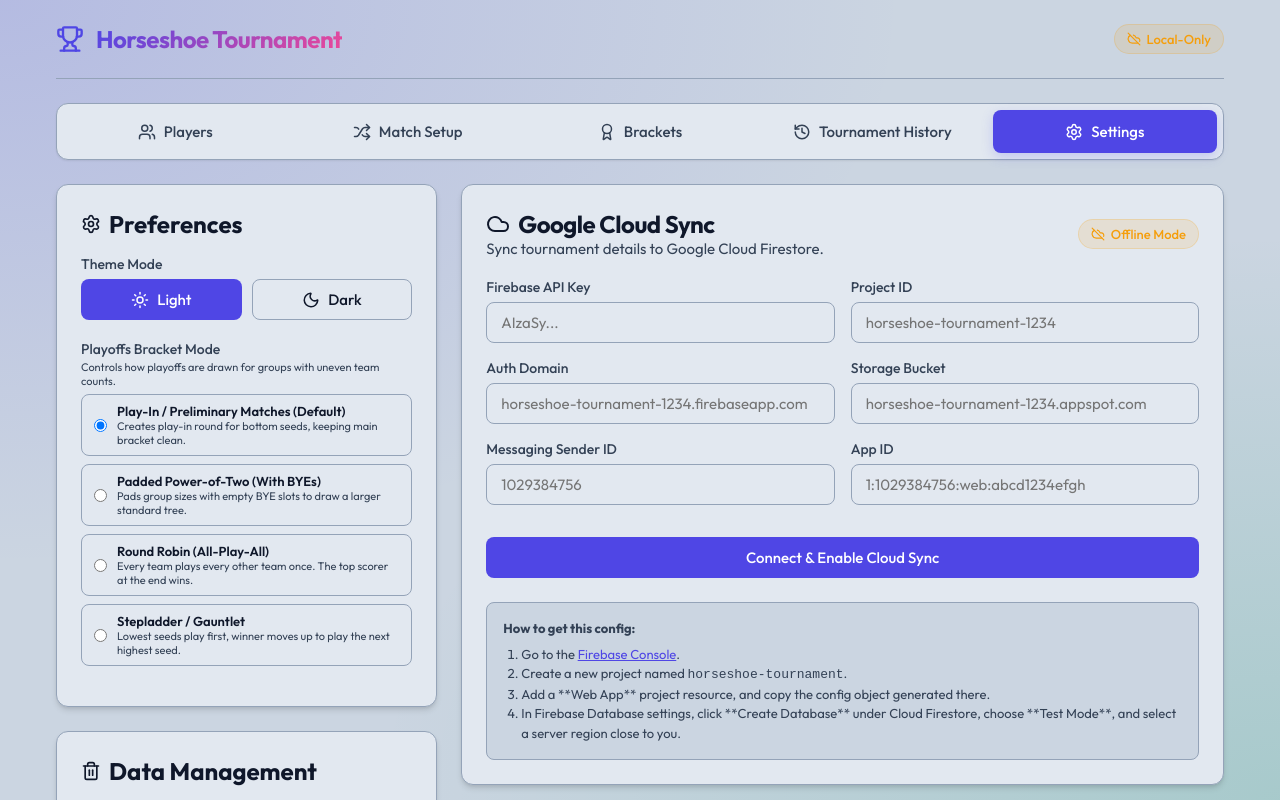
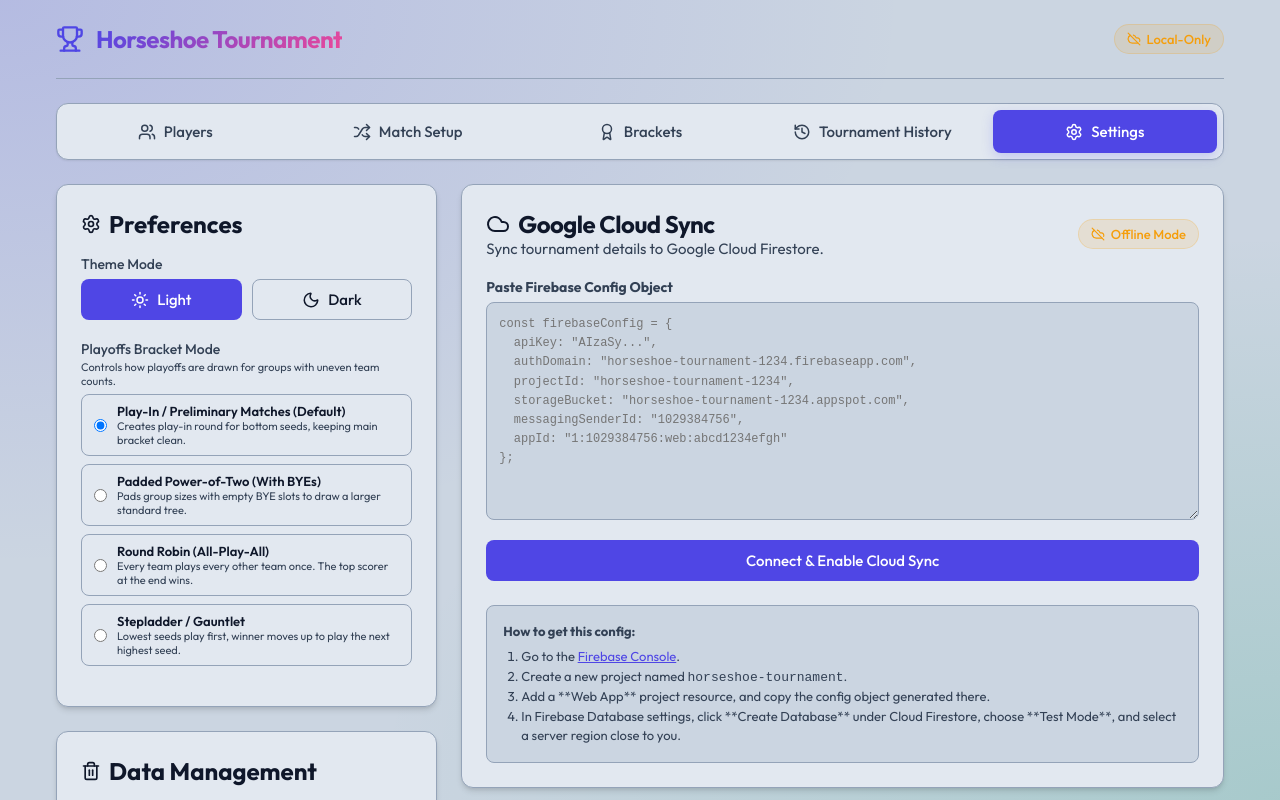
Before and after one commit to yardik/tourny-planner, a React (Vite) app: page / in a window 1280 px wide. Both pictures are taken after a click on the button "Settings". Shown: the top 800 px of the page. Built offline with nearby package versions, Linux system fonts and the light colour scheme.

Commit message:
Replace individual Firebase inputs with a single pasteable textarea config parser

```diff
--- a/src/components/Settings.jsx
+++ b/src/components/Settings.jsx
@@ -21,12 +21,7 @@
   const [syncInfo, setSyncInfo] = useState({ status: "offline-only", error: "" });
 
   // Firebase configuration state
-  const [apiKey, setApiKey] = useState("");
-  const [authDomain, setAuthDomain] = useState("");
-  const [projectId, setProjectId] = useState("");
-  const [storageBucket, setStorageBucket] = useState("");
-  const [messagingSenderId, setMessagingSenderId] = useState("");
-  const [appId, setAppId] = useState("");
+  const [configText, setConfigText] = useState("");
 
   const [isSaving, setIsSaving] = useState(false);
   const [saveSuccess, setSaveSuccess] = useState(false);
@@ -44,12 +39,7 @@
   useEffect(() => {
     const config = db.getFirebaseConfig();
     if (config) {
-      setApiKey(config.apiKey || "");
-      setAuthDomain(config.authDomain || "");
-      setProjectId(config.projectId || "");
-      setStorageBucket(config.storageBucket || "");
-      setMessagingSenderId(config.messagingSenderId || "");
-      setAppId(config.appId || "");
+      setConfigText(JSON.stringify(config, null, 2));
     }
   }, []);
 
@@ -64,23 +54,45 @@
     db.setBracketMethod(newMethod);
   };
 
+  // Parsing helper to extract keys from pasted text (regex support for JS objects and standard JSON)
+  const parseFirebaseConfig = (text) => {
+    if (!text) return null;
+
+    // Try standard JSON first
+    try {
+      const clean = text.trim();
+      if (clean.startsWith("{") && clean.endsWith("}")) {
+        return JSON.parse(clean);
+      }
+    } catch (e) {
+      // Continue to regex parser if JSON parsing fails
+    }
+
+    const keys = ["apiKey", "authDomain", "projectId", "storageBucket", "messagingSenderId", "appId"];
+    const result = {};
+
+    keys.forEach(key => {
+      // Regex matches: key name, colon or equals sign, and quoted values
+      const regex = new RegExp(`['"]?${key}['"]?\\s*[:=]\\s*['"]([^'"]+)['"]`, "i");
+      const match = text.match(regex);
+      if (match && match[1]) {
+        result[key] = match[1].trim();
+      }
+    });
+
+    return Object.keys(result).length > 0 ? result : null;
+  };
+
   // Save Firebase settings
   const handleSaveFirebase = async (e) => {
     e.preventDefault();
     setIsSaving(true);
     setSaveSuccess(false);
 
-    const config = {
-      apiKey: apiKey.trim(),
-      authDomain: authDomain.trim(),
-      projectId: projectId.trim(),
-      storageBucket: storageBucket.trim(),
-      messagingSenderId: messagingSenderId.trim(),
-      appId: appId.trim()
-    };
+    const config = parseFirebaseConfig(configText);
 
-    if (!config.projectId) {
-      alert("Project ID is required to enable Firebase.");
+    if (!config || !config.projectId || !config.apiKey) {
+      alert("Could not parse a valid Firebase Configuration. Make sure you paste the config object containing at least 'apiKey' and 'projectId'.");
       setIsSaving(false);
       return;
     }
@@ -97,12 +109,7 @@
   const handleDisconnectFirebase = async () => {
     if (window.confirm("Are you sure you want to stop syncing with Firebase? The app will return to offline-only LocalStorage mode.")) {
       await db.clearFirebaseConfig();
-      setApiKey("");
-      setAuthDomain("");
-      setProjectId("");
-      setStorageBucket("");
-      setMessagingSenderId("");
-      setAppId("");
+      setConfigText("");
     }
   };
 
@@ -438,76 +445,34 @@
         )}
 
         <form onSubmit={handleSaveFirebase}>
-          <div className="form-row">
-            <div className="form-group">
-              <label className="form-label">Firebase API Key</label>
-              <input
-                type="text"
-                className="form-input"
-                value={apiKey}
-                onChange={(e) => setApiKey(e.target.value)}
-                placeholder="AIzaSy..."
-                required
-              />
-            </div>
-            <div className="form-group">
-              <label className="form-label">Project ID</label>
-              <input
-                type="text"
-                className="form-input"
-                value={projectId}
-                onChange={(e) => setProjectId(e.target.value)}
-                placeholder="horseshoe-tournament-1234"
-                required
-              />
-            </div>
-          </div>
-
-          <div className="form-row">
-            <div className="form-group">
-              <label className="form-label">Auth Domain</label>
-              <input
-                type="text"
-                className="form-input"
-                value={authDomain}
-                onChange={(e) => setAuthDomain(e.target.value)}
-                placeholder="horseshoe-tournament-1234.firebaseapp.com"
-              />
-            </div>
-            <div className="form-group">
-              <label className="form-label">Storage Bucket</label>
-              <input
-                type="text"
-                className="form-input"
-                value={storageBucket}
-                onChange={(e) => setStorageBucket(e.target.value)}
-                placeholder="horseshoe-tournament-1234.appspot.com"
-              />
-            </div>
-          </div>
-
-          <div className="form-row">
-            <div className="form-group">
-              <label className="form-label">Messaging Sender ID</label>
-              <input
-                type="text"
-                className="form-input"
-                value={messagingSenderId}
-                onChange={(e) => setMessagingSenderId(e.target.value)}
-                placeholder="1029384756"
-              />
-            </div>
-            <div className="form-group">
-              <label className="form-label">App ID</label>
-              <input
-                type="text"
-                className="form-input"
-                value={appId}
-                onChange={(e) => setAppId(e.target.value)}
-                placeholder="1:1029384756:web:abcd1234efgh"
-                required
-              />
-            </div>
+          <div className="form-group" style={{ marginBottom: "16px" }}>
+            <label className="form-label" style={{ fontWeight: "700" }}>Paste Firebase Config Object</label>
+            <textarea
+              className="form-input"
+              rows={10}
+              value={configText}
+              onChange={(e) => setConfigText(e.target.value)}
+              placeholder={`const firebaseConfig = {
+  apiKey: "AIzaSy...",
+  authDomain: "horseshoe-tournament-1234.firebaseapp.com",
+  projectId: "horseshoe-tournament-1234",
+  storageBucket: "horseshoe-tournament-1234.appspot.com",
+  messagingSenderId: "1029384756",
+  appId: "1:1029384756:web:abcd1234efgh"
+};`}
+              style={{
+                fontFamily: "monospace",
+                fontSize: "12px",
+                lineHeight: "1.6",
+                width: "100%",
+                resize: "vertical",
+                padding: "12px",
+                background: "var(--bg-primary)",
+                border: "1px solid var(--border-color)",
+                borderRadius: "var(--radius-sm)"
+              }}
+              required
+            />
           </div>
 
           <div style={{ display: "flex", gap: "10px", marginTop: "16px" }}>
```
